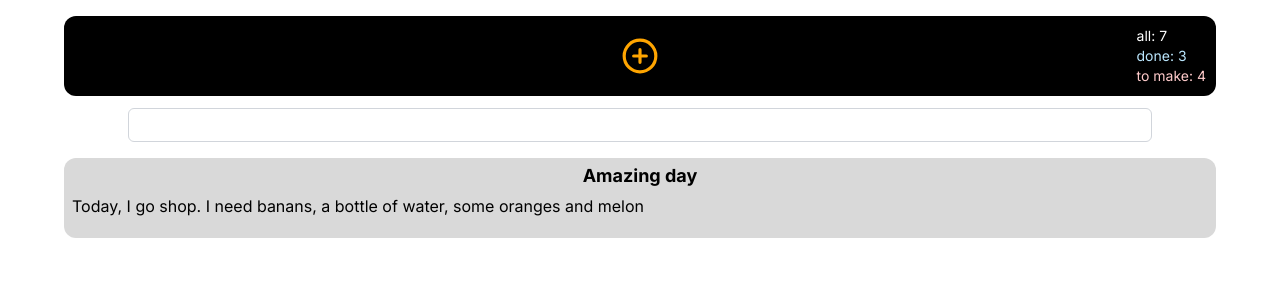
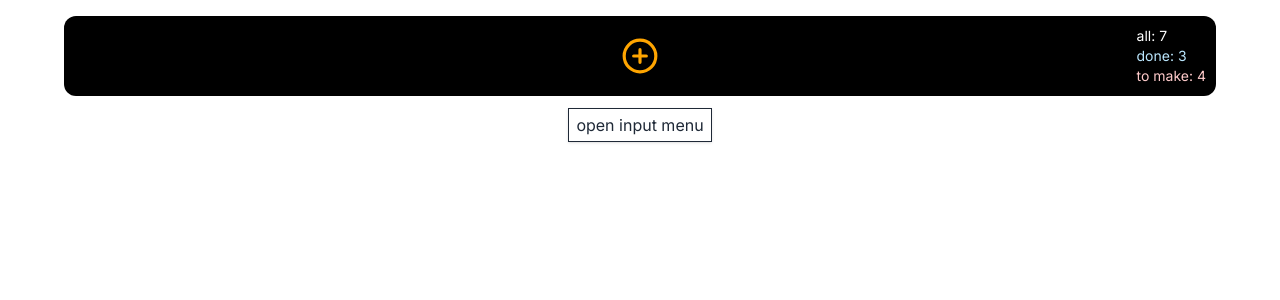
Before and after one commit to magmafellow/todo, a Next.js app: page / in a window 1280 px wide. Shown: the top 300 px of the page. Built offline with nearby package versions, Linux system fonts and the light colour scheme.

Commit message:
started dynamic

```diff
--- a/app/page.js
+++ b/app/page.js
@@ -1,24 +1,31 @@
 'use client'
 
+import { v4 as uuidv4 } from 'uuid'
 import CreateButton from '@/app/ui/CreateButton'
 import Todo from '@/app/ui/Todo'
 import { useState } from 'react'
 import TodoConstructor from './lib/TodoConstructor'
 
 
+
 export default function Page() {
   const [todos, setTodos] = useState([])
 
-  function addTodoHandler(todo) {
+  function addTodoHandler(id, title, text, time) {
+    if(text === '') {
+      return false;
+    }
+    const todo = new TodoConstructor(id, title, text, time)
     const lastTodos = todos.slice()
     lastTodos.push(todo)
     setTodos(lastTodos)
+    return true;
   }
 
   return (
     <div>
-      <CreateButton />
-      <Todo />
+      <CreateButton onCreateTodo={addTodoHandler} />
+      {todos.map((todo) => <Todo key={todo.id} id={todo.id} title={todo.title} text={todo.text} time={todo.time} />)}
     </div>
   )
 }
--- a/app/ui/CreateButton.js
+++ b/app/ui/CreateButton.js
@@ -1,15 +1,25 @@
 import { useState } from 'react'
+import { v4 as uuidv4 } from 'uuid'
 import styles from './CreateButton.module.css'
 
-export default function CreateButton() {
+export default function CreateButton({ onCreateTodo }) {
   const pathToCreate = 'createButton.svg'
-  const [value, setValue] = useState('')
+  const [titleValue, setTitleValue] = useState('')
+  const [textValue, setTextValue] = useState('')
+  const [shownInputs, setShownInputs] = useState(false)
 
   return (
     <form>
       {/* button for create */}
       <div
         className='h-20 mb-3 mt-4 w-[90%] cursor-pointer rounded-xl flex justify-center items-center mx-auto bg-black relative'
+        onClick={() => {
+          const success = onCreateTodo(uuidv4(), titleValue, textValue, new Date())
+          if(success) {
+            // clearing input fields
+            [setTextValue, setTitleValue].map((func) => func(''))
+          }
+        }}
       >
         <img src={`/${pathToCreate}`} />
         <div
@@ -22,12 +32,40 @@ export default function CreateButton() {
           <span className='text-red-200'>to make: 4</span>
         </div>
       </div>
-      <input className='mx-auto mb-4 block w-[80%] p-1 border border-gray-300 rounded-md'
-        value={value}
-        onChange={e => {
-          setValue(e.target.value)
-        }}
-      />
+      {/* toggle for wrapper for inpurts */}
+        <div
+          className='cursor-pointer hover:bg-amber-200 hover:text-amber-800 mb-2 max-w-36 p-1 transition text-gray-800 shadow flex justify-center border border-gray-800 mx-auto toggle-for-wrapper'
+          onClick={() => {
+            setShownInputs(!shownInputs)
+          }}
+        >
+          open input menu
+        </div>
+      {/* wrapper for inputs */}
+      <div className={shownInputs ? '' : 'hidden'}>
+        <label htmlFor='title' className='text-center block'>
+          Title
+        </label>
+        <input
+          id='title'
+          className='mx-auto mb-2 block w-[80%] p-1 border border-gray-300 rounded-md'
+          value={titleValue}
+          onChange={e => {
+            setTitleValue(e.target.value)
+          }}
+        />
+        <label htmlFor='text' className='text-center block'>
+          Text
+        </label>
+        <input
+          id='text'
+          className='mx-auto mb-4 block w-[80%] p-1 border border-gray-300 rounded-md'
+          value={textValue}
+          onChange={e => {
+            setTextValue(e.target.value)
+          }}
+        />
+      </div>
     </form>
   )
 }
--- a/app/ui/Todo.js
+++ b/app/ui/Todo.js
@@ -1,10 +1,16 @@
-export default function Todo() {
+import styles from './Todo.module.css'
+
+export default function Todo({ id, title, text, time }) {
   return (
-    <div className='min-h-20 w-[90%] mx-auto rounded-xl bg-[#D9D9D9]'>
-      <div className="text-lg font-bold text-center p-1">Amazing day</div>
-      <div className="px-2 pb-1">
-        Today, I go shop. I need banans, a bottle of water, some oranges and
-        melon
+    <div className={`min-h-20 w-[90%] mb-4 mx-auto rounded-xl ${styles[`todo-container`]}`}>
+      <div className={`bg-[#D9D9D9] text-lg font-bold text-center p-1 ${styles['todo-text-top']}`}>{title}</div>
+      <div className={`bg-[#D9D9D9] px-2 pb-1 ${styles['todo-text-bottom']}`}>
+        {text}
+      </div>
+      {/* under text slide */}
+      <div className={`bg-gray-700 flex cursor-pointer ${styles.slide}`}>
+        <div className='hover:bg-green-700 bg-green-800 grow flex justify-center items-center'><img src='/checkMark.svg' /></div>
+        <div className='hover:bg-gray-700 bg-gray-800 grow flex justify-center items-center'><img className='text-white' src='/bin.svg' /></div>
       </div>
     </div>
   )
--- /dev/null
+++ b/app/ui/Todo.module.css
@@ -0,0 +1,48 @@
+.slide {
+  border-bottom-left-radius: 25px;
+  border-bottom-right-radius: 25px;
+  overflow: hidden;
+  height: 30px;
+  transition: 0.3s;
+}
+
+.todo-text-top {
+  border-top-left-radius: 16px;
+  border-top-right-radius: 16px;
+}
+
+.todo-text-bottom {
+  border-bottom-left-radius: 16px;
+  border-bottom-right-radius: 16px;
+}
+
+.todo-container:hover .todo-text-bottom{
+  border-bottom-left-radius: 0;
+  border-bottom-right-radius: 0;
+}
+
+.todo-container:hover .todo-text-top {
+  background-color: rgb(243, 222, 140);
+  color: rgb(167, 92, 7);
+}
+
+.todo-container:hover .todo-text-bottom {
+  background-color: rgb(243, 222, 140);
+  color: rgb(132, 91, 45);
+}
+
+@media (max-width: 1279px) {
+  .todo-text-bottom{
+    border-bottom-left-radius: 0;
+    border-bottom-right-radius: 0;
+  }
+}
+
+@media (min-width: 1280px) {
+  .slide {
+    height: 0;
+  }
+  .todo-container:hover .slide {
+    height: 30px;
+  }
+}
```
Also changed, not shown: package.json (+5 -4 lines), public/bin.svg, 1 other file (tests, documents, lock files or other folders).
